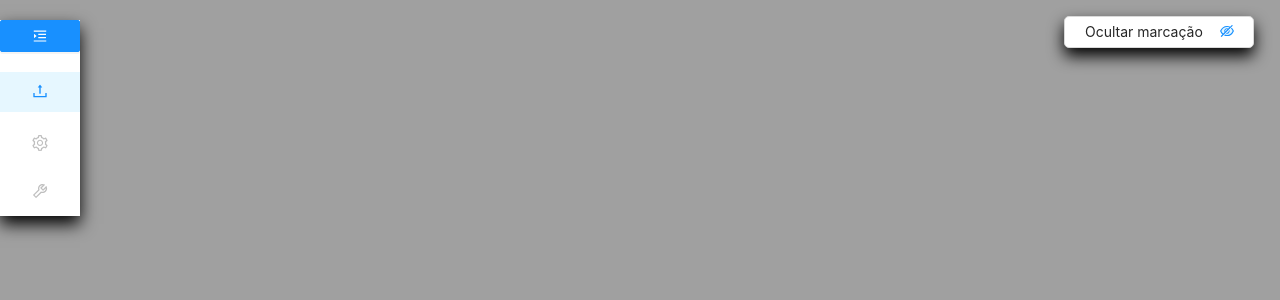
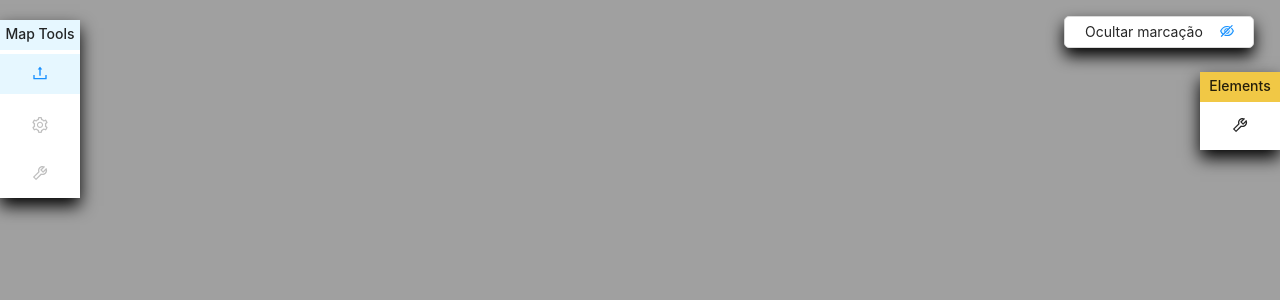
Before and after one commit to philoureiro/PDF-Editor, a Next.js app in the folder pdfmap/: page / in a window 1280 px wide. Shown: the top 300 px of the page. Built offline with nearby package versions, Linux system fonts and the light colour scheme.

Commit message:
initial configuration of side elements menu

```diff
--- a/pdfmap/src/components/menuOfElements/index.js
+++ b/pdfmap/src/components/menuOfElements/index.js
@@ -0,0 +1,104 @@
+import React, { useState, useRef, useEffect } from "react";
+import PropTypes from "prop-types";
+import { Menu, Button, message } from "antd";
+import {
+  MenuUnfoldOutlined,
+  MenuFoldOutlined,
+  UploadOutlined,
+  PlusOutlined,
+  ToolOutlined,
+  SettingOutlined,
+  ZoomInOutlined,
+  ZoomOutOutlined,
+  LeftOutlined,
+  RightOutlined,
+  CheckOutlined,
+  ReloadOutlined,
+} from "@ant-design/icons";
+
+import CreateModal from "../createModal";
+import { useDocument } from "../../contexts/document";
+
+const { SubMenu } = Menu;
+
+const STYLE_MENU_CONTAINER = {
+  backgroundColor: "red",
+  flexDirection: "column",
+  justifyContent: "flex-start",
+  alignItems: "flex-end",
+  top: "9vh",
+  display: "flex",
+  position: "fixed",
+  right: 0,
+};
+
+const STYLE_MENU = {
+  backgroundColor: "white",
+  boxShadow: "0 0.5rem 1rem black",
+  border: 0,
+  maxWidth: "300px",
+  display: "flex",
+  position: "relative",
+  flexDirection: "column",
+  right: 0,
+  position: "fixed",
+  top: "9vh",
+};
+
+const LOCAL_STORAGE_KEY = "@pdfmap";
+
+const MenuOfElements = () => {
+  const [collapsed, setCollapsed] = useState(true);
+
+  const toggleCollapsed = () => setCollapsed((prevState) => !prevState);
+  const toggleShowCreateModal = () =>
+    setShowCreateModal((prevState) => !prevState);
+
+  const handleSetUrlFromFile = (event) => {
+    if (event.currentTarget?.files?.length) {
+      const [pdf] = event.currentTarget.files;
+      setUrl(URL.createObjectURL(pdf));
+      return;
+    }
+    setUrl(null);
+  };
+  return (
+    <Menu
+      style={STYLE_MENU}
+      defaultSelectedKeys={["1"]}
+      mode="vertical"
+      theme="light"
+      inlineCollapsed={collapsed}
+    >
+      <div
+        style={{
+          backgroundColor: "#f1c845",
+          height: "30px",
+          justifyContent: "center",
+          alignItems: "center",
+          display: "flex",
+          padding: "2px",
+        }}
+      >
+        <h3
+          style={{
+            fontSize: "14px",
+            textAlign: "justify",
+            marginTop: "5px",
+          }}
+        >
+          Elements
+        </h3>
+      </div>
+
+      <SubMenu
+        key="sub2"
+        icon={<ToolOutlined />}
+        title="Map Tools"
+        // disabled={!url}
+      ></SubMenu>
+    </Menu>
+  );
+};
+
+export default MenuOfElements;
--- a/pdfmap/src/components/sideMenu/index.js
+++ b/pdfmap/src/components/sideMenu/index.js
@@ -30,6 +30,8 @@ const STYLE_MENU = {
   display: "flex",
   position: "relative",
   flexDirection: "column",
+  // maxHeight: 700,
+  overflox: "scroll",
 };
 const STYLE_MENU_CONTAINER = {
   backgroundColor: "transparent",
@@ -39,6 +41,7 @@ const STYLE_MENU_CONTAINER = {
   top: 20,
   display: "flex",
   position: "fixed",
+  overflox: "scroll",
 };
 
 const LOCAL_STORAGE_KEY = "@pdfmap";
@@ -148,17 +151,29 @@ function SideMenu({
           defaultSelectedKeys={["1"]}
           mode="inline"
           theme="light"
-          inlineCollapsed={collapsed}
+          inlineCollapsed={true}
         >
-          <Button
-            type="primary"
-            onClick={toggleCollapsed}
-            style={{ marginBottom: 16 }}
+          <div
+            style={{
+              backgroundColor: "#e6f7ff",
+              height: "30px",
+              justifyContent: "center",
+              alignItems: "center",
+              display: "flex",
+              padding: "2px",
+            }}
           >
-            {React.createElement(
-              collapsed ? MenuUnfoldOutlined : MenuFoldOutlined
-            )}
-          </Button>
+            <h3
+              style={{
+                fontSize: "14px",
+                textAlign: "justify",
+                marginTop: "5px",
+              }}
+            >
+              Map Tools
+            </h3>
+          </div>
+
           <Menu.Item
             key="1"
             icon={<UploadOutlined />}
--- a/pdfmap/src/pages/index.js
+++ b/pdfmap/src/pages/index.js
@@ -8,6 +8,7 @@ import { useDocument } from "../contexts/document";
 import SideMenu from "../components/sideMenu";
 
 const PDFHighlighter = dynamic(() => import("../components/PDFHighlighter"));
+const MenuOfElements = dynamic(() => import("../components/menuOfElements"));
 const STYLE_MAIN = {
   width: "100rem",
   height: "100%",
@@ -16,18 +17,8 @@ const STYLE_MAIN = {
   right: "0px",
   flexDirection: "row",
   alignItems: "flex-start",
-  justifyContent: "top",
+  justifyContent: "space-between",
   backgroundColor: "#a0a0a0",
-};
-
-const STYLE_SIDE_MENU_CONTAINER = {
-  display: "flex",
-  top: 0,
-  left: 10,
-  backgroundColor: "green",
-  width: "400px",
-  height: "100rem",
-  flexDirection: "row",
 };
 
 const STYLE_BUTTON_CONTAINER = {
@@ -50,7 +41,7 @@ export default function Home() {
   const [hidehighlighter, setHideHighlighter] = useState(false);
   const [immutableElements, setImmutableElements] = useState([]);
 
-  const { scale, url, width, height, setHeight, setWidth } = useDocument();
+  const { scale, url } = useDocument();
 
   const handleAddElement = (element) => {
     const newElement = { ...element, x: 0, y: 0, id: uuidv4() };
@@ -90,6 +81,19 @@ export default function Home() {
         setMutableElements={setMutableElements}
         setImmutableElements={setImmutableElements}
       />
+
+      <div
+        style={{
+          backgroundColor: "black",
+          display: "flex",
+          // minHeight: "2000px",
+          justifyContent: "flex-start",
+          alignItems: "flex-end",
+          flexDirection: "column",
+          right: 0,
+          // position: "fixed",
+        }}
+      >
         <Button
           onClick={() => setHideHighlighter(!hidehighlighter)}
           style={STYLE_BUTTON_CONTAINER}
@@ -101,6 +105,9 @@ export default function Home() {
             <EyeInvisibleTwoTone style={{ backgroundColor: "white" }} />
           )}
         </Button>
+
+        <MenuOfElements />
+      </div>
     </main>
   );
 }
```
Lines whose indentation alone changed are shown as unchanged.
